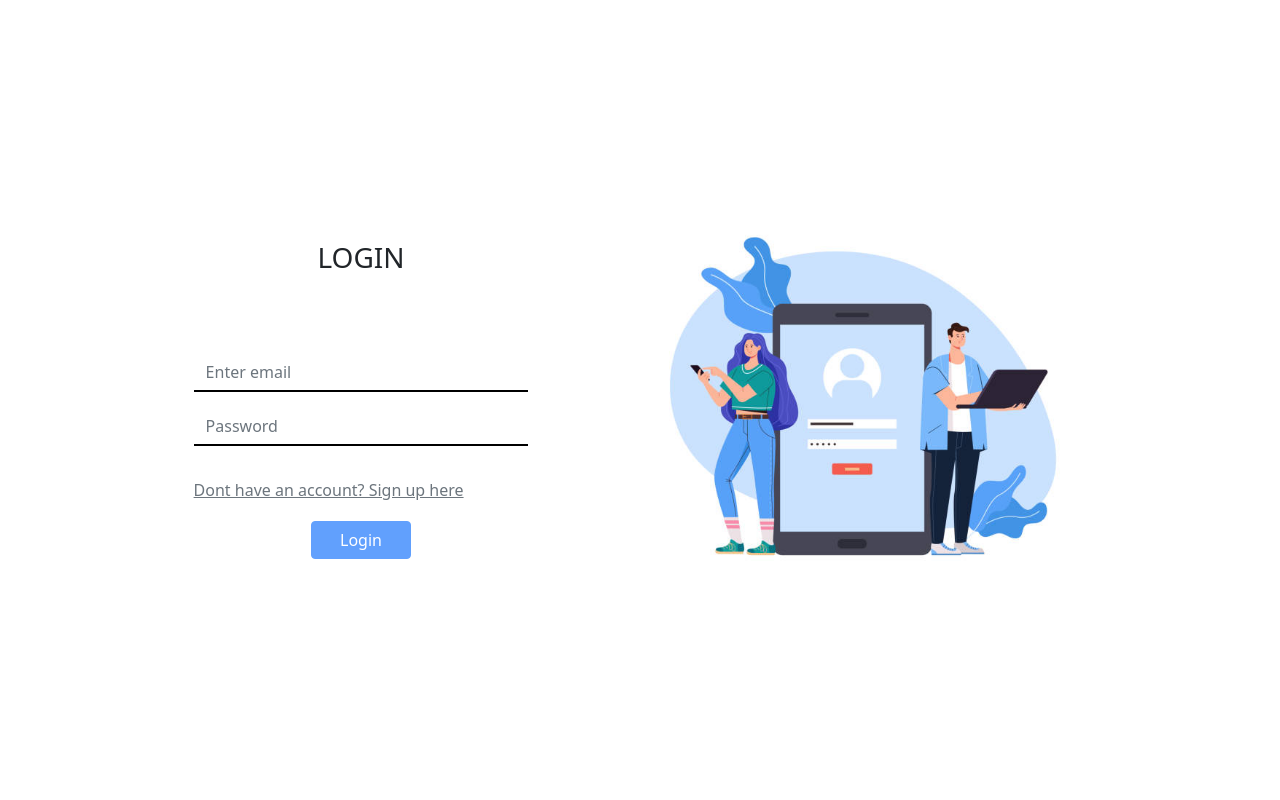
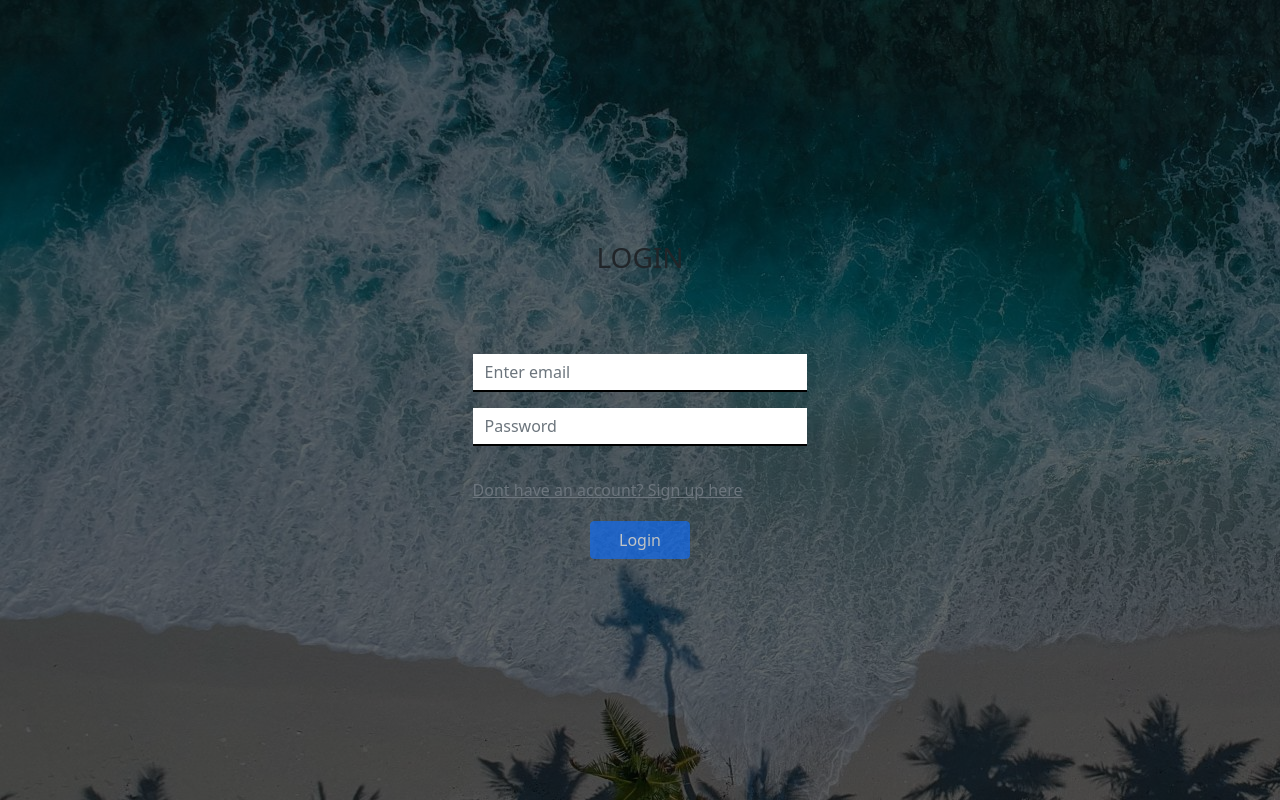
Before and after one commit to umakanth-pendyala/BNT, an Angular app in the folder angularapp/: page /users/login in a window 1280 px wide. Built offline with nearby package versions, Linux system fonts and the light colour scheme.

Commit message:
background image changed for sign in

```diff
--- a/angularapp/src/app/homepage/homepage.component.css
+++ b/angularapp/src/app/homepage/homepage.component.css
@@ -92,7 +92,7 @@
 
 .header
  {
-   height: 100%;
+   height: 100vh;
    background-image:linear-gradient(rgba(0,0,0,0.6),rgba(0,0,0,0.6)),url(/assets/images/sea4.jpg);
    background-size: cover;
    background-position: center;
--- a/angularapp/src/app/signin/signin.component.css
+++ b/angularapp/src/app/signin/signin.component.css
@@ -1,4 +1,6 @@
-
+.test {
+  background: linear-gradient(rgba(0,0,0,0.6),rgba(0,0,0,0.6)), url('/assets/images/sea4.jpg');
+}
 
 .custom-align-center {
   display: flex;
--- a/angularapp/src/app/signin/signin.component.html
+++ b/angularapp/src/app/signin/signin.component.html
@@ -1,3 +1,4 @@
+<div class="test">
     <div class="container custom-align-center">
 
         <div class="custom-body">
@@ -52,11 +53,12 @@
                 </form>
 
             </div>
-        <div class="custom-body-right-child">
+            <!-- <div class="custom-body-right-child">
                 <img
                     src="assets/images/login_vector.jpg"
                     alt
                 >
+            </div> -->
         </div>
     </div>
 </div>
--- a/angularapp/src/styles.css
+++ b/angularapp/src/styles.css
@@ -4,3 +4,7 @@
     padding: 0;
 }
 @import url("https://fonts.googleapis.com/css2?family=Poppins:wght@100;300;400;500;600;700&display=swap");
+
+/* body {
+    background: url('assets/images/sea4.jpg');
+} */
```
Also changed, not shown: angularapp/src/assets/images/sea 4.jpg (added). Lines whose indentation alone changed are shown as unchanged.
